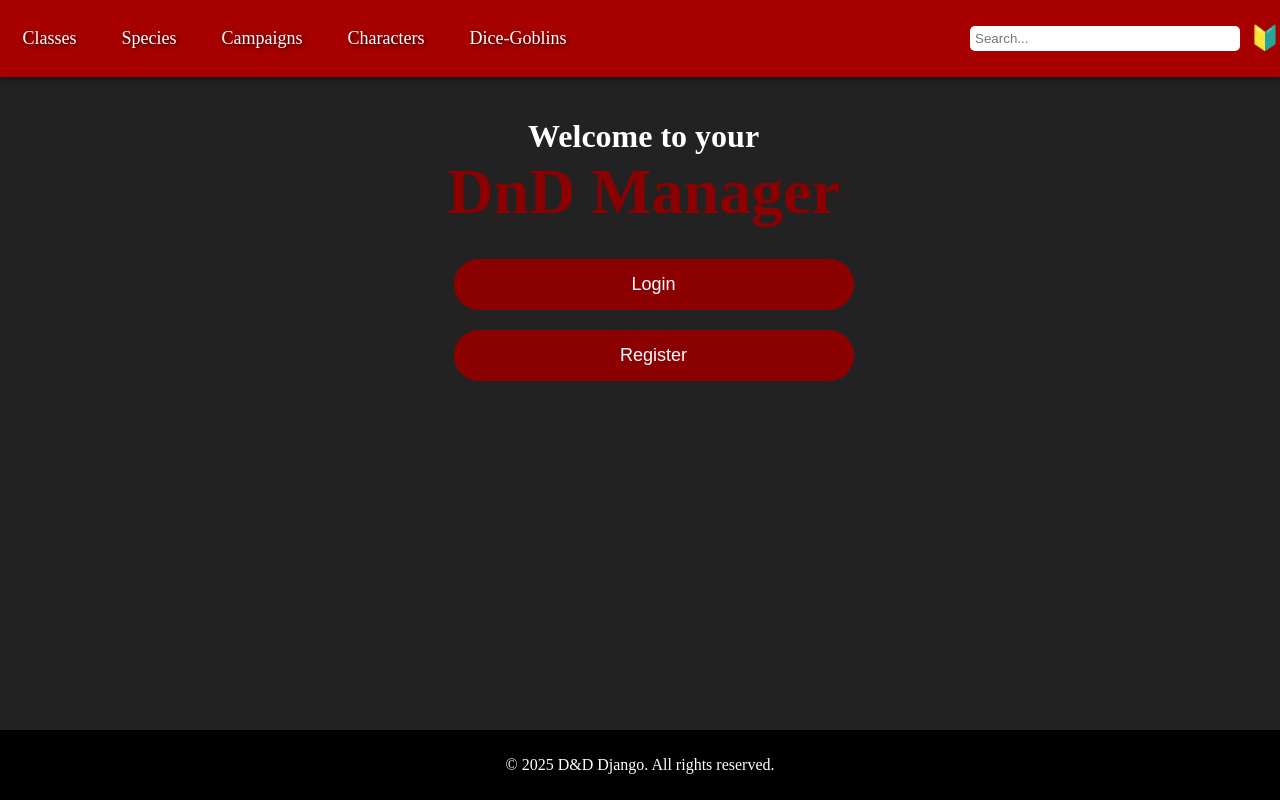
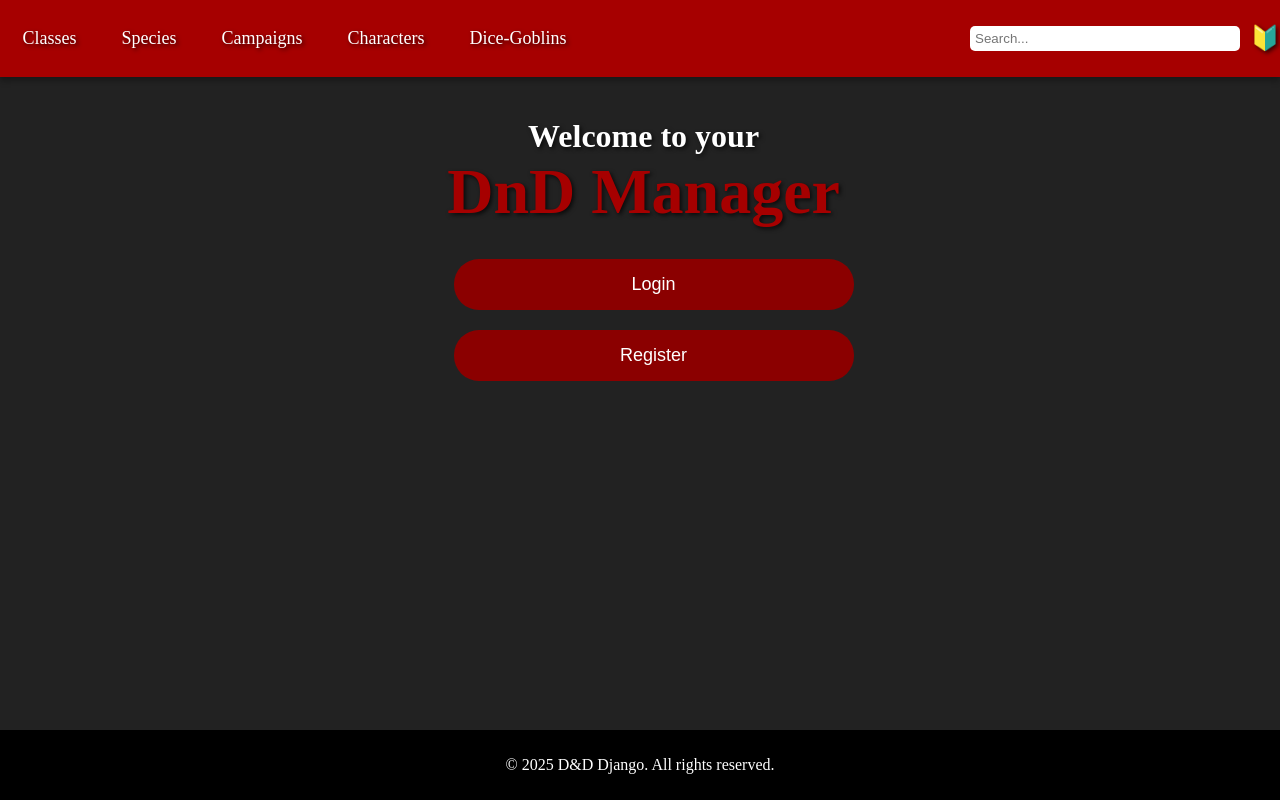
Before and after one commit to Spurgelwurg/DnD_Django, a Django app: page /game/ in a window 1280 px wide. Run offline with Django 5.2, Linux system fonts and the light colour scheme; some web fonts are replaced.

Commit message:
minor adjustments

```diff
--- a/game/templates/base.html
+++ b/game/templates/base.html
@@ -16,6 +16,7 @@
             margin: 0;
             display: flex;
             flex-direction: column;
+            text-shadow: 2px 2px 4px rgba(0, 0, 0, 0.7);
         }
         header {
             width: 100%;
--- a/game/templates/game/auth.html
+++ b/game/templates/game/auth.html
@@ -108,7 +108,7 @@
 </head>
 <body>
     <div class="auth-box">
-        <h1>Welcome to your <br> <span style="color: darkred; font-size: 2em;">DnD Manager</span></h1>
+        <h1>Welcome to your <br> <span style="color: #a60000; font-size: 2em;">DnD Manager</span></h1>
 
         <!-- Login Button -->
         <button class="toggle-button" onclick="toggleForm('login')">Login</button>
```
